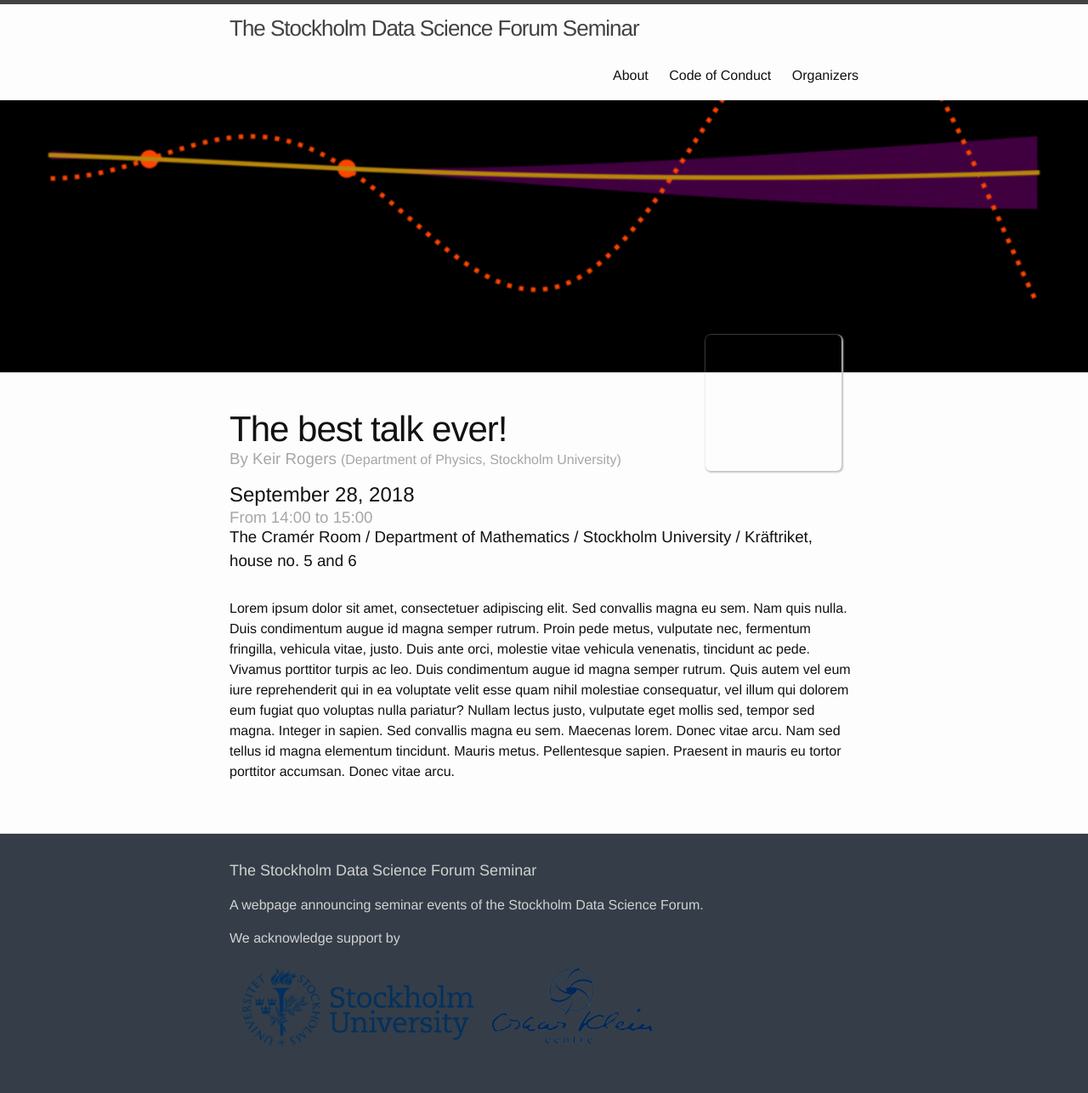
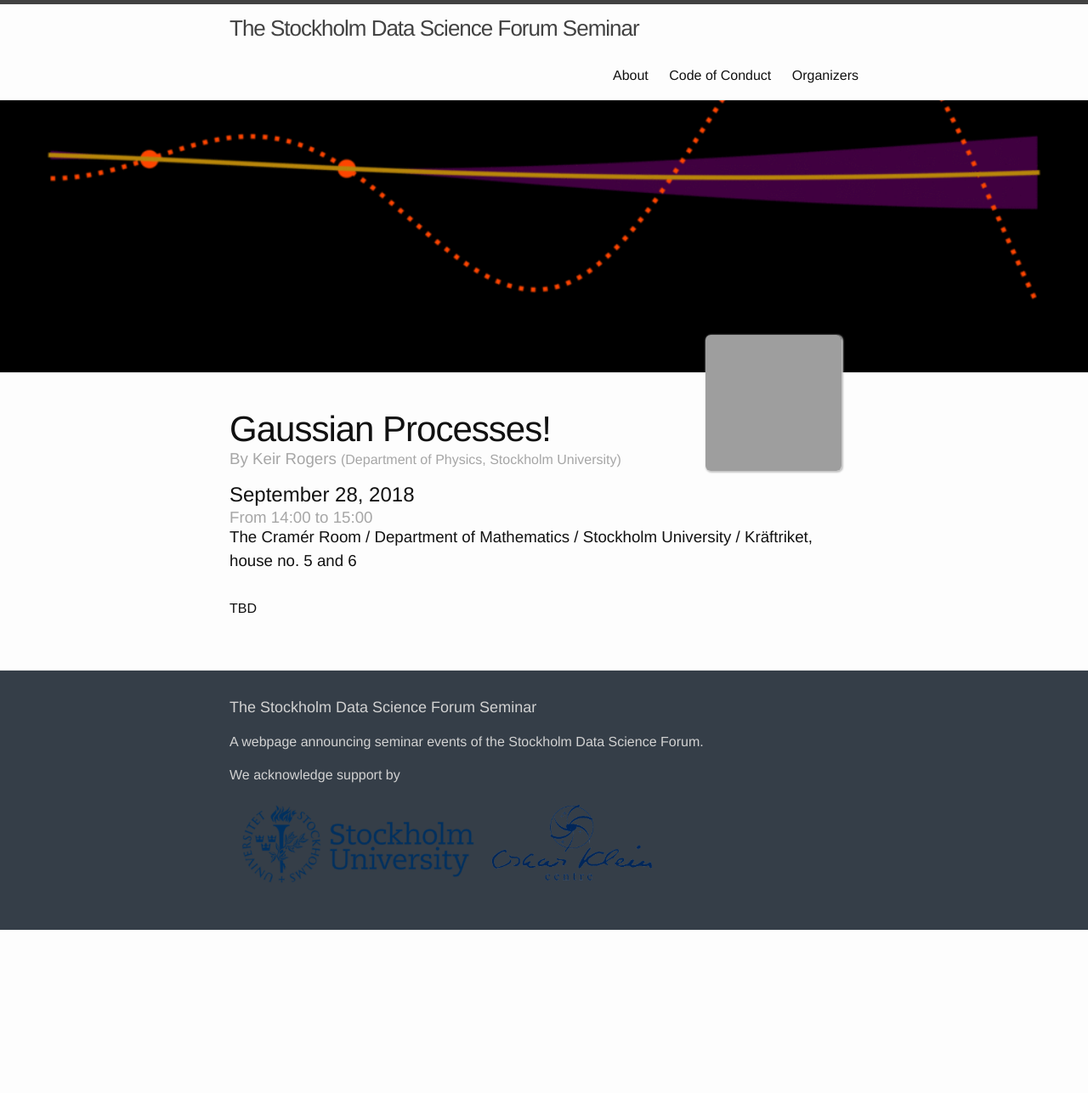
Before and after one commit to sudsfs/sudsfs.github.io, a Jekyll site: the page built from _posts/2018-09-28-KeirRogers.md, in a window 1280 px wide. Shown: the whole page at 85% size. Built offline with Jekyll 4.4.1, drawn with Linux system fonts in a browser that asks for light colours; after the commit the page ends 1094 px from its top, so only the background shows below that; grey boxes are pictures that could not be loaded.

Commit message:
some mods

```diff
--- a/_posts/2018-09-28-KeirRogers.md
+++ b/_posts/2018-09-28-KeirRogers.md
@@ -2,7 +2,7 @@
 layout: post
 
 #event information
-title:  "The best talk ever!"
+title:  "Gaussian Processes!"
 cover: "/assets/images/gp.gif"
 date:   2018-09-28
 start_time: "14:00"
@@ -12,12 +12,11 @@ location: "The Cramér Room / Department of Mathematics / Stockholm University /
 #event speaker
 speaker_name: "Keir Rogers"
 speaker_affil: "Department of Physics, Stockholm University"
-speaker_photo: ""
+speaker_photo: "https://upload.wikimedia.org/wikipedia/commons/e/ec/Carl_Friedrich_Gauss_1840_by_Jensen.jpg"
 
 
 #event organiser details
 organiser: "Jens Jasche"
 
 ---
-
-Lorem ipsum dolor sit amet, consectetuer adipiscing elit. Sed convallis magna eu sem. Nam quis nulla. Duis condimentum augue id magna semper rutrum. Proin pede metus, vulputate nec, fermentum fringilla, vehicula vitae, justo. Duis ante orci, molestie vitae vehicula venenatis, tincidunt ac pede. Vivamus porttitor turpis ac leo. Duis condimentum augue id magna semper rutrum. Quis autem vel eum iure reprehenderit qui in ea voluptate velit esse quam nihil molestiae consequatur, vel illum qui dolorem eum fugiat quo voluptas nulla pariatur? Nullam lectus justo, vulputate eget mollis sed, tempor sed magna. Integer in sapien. Sed convallis magna eu sem. Maecenas lorem. Donec vitae arcu. Nam sed tellus id magna elementum tincidunt. Mauris metus. Pellentesque sapien. Praesent in mauris eu tortor porttitor accumsan. Donec vitae arcu.
+TBD
```
